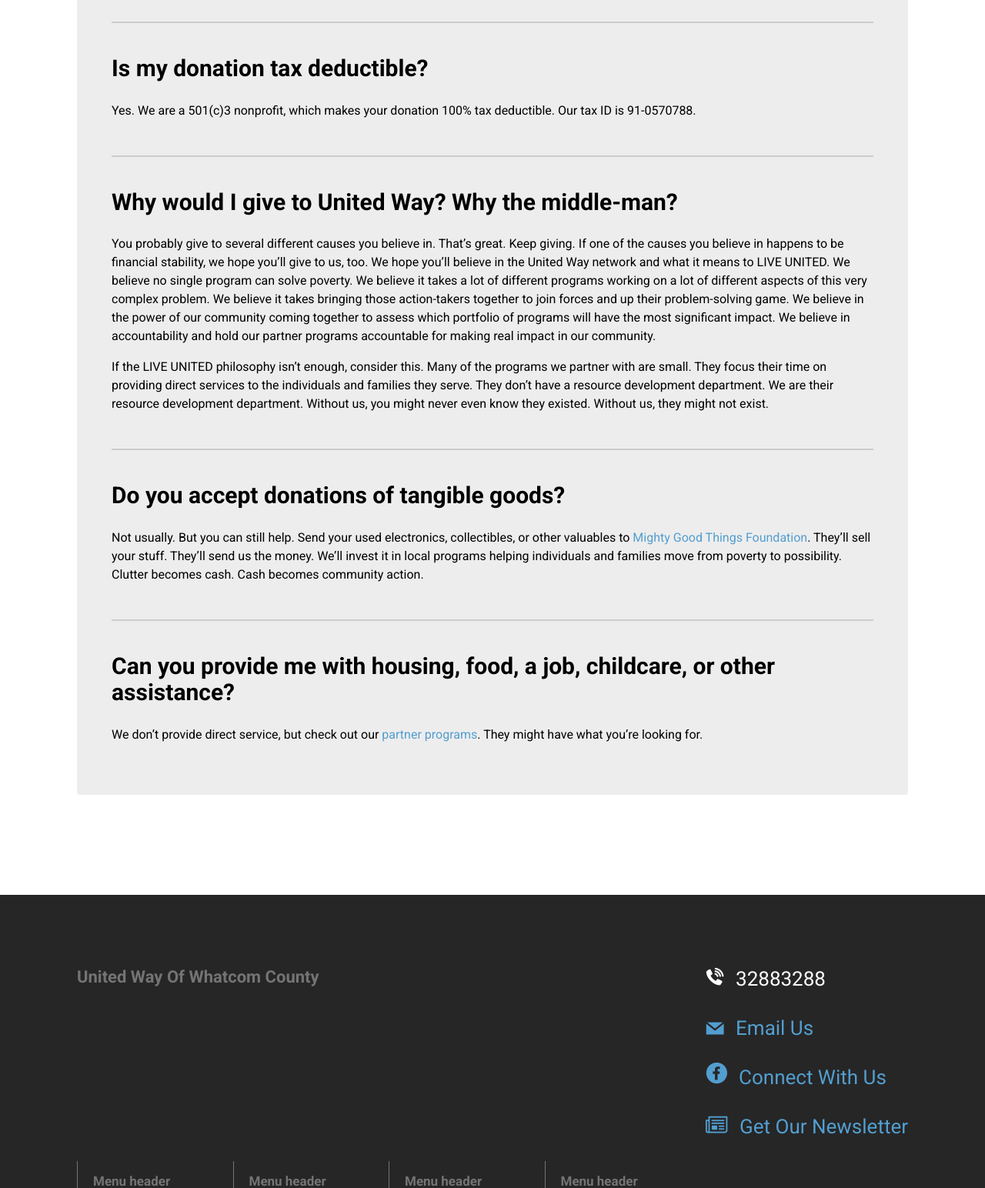
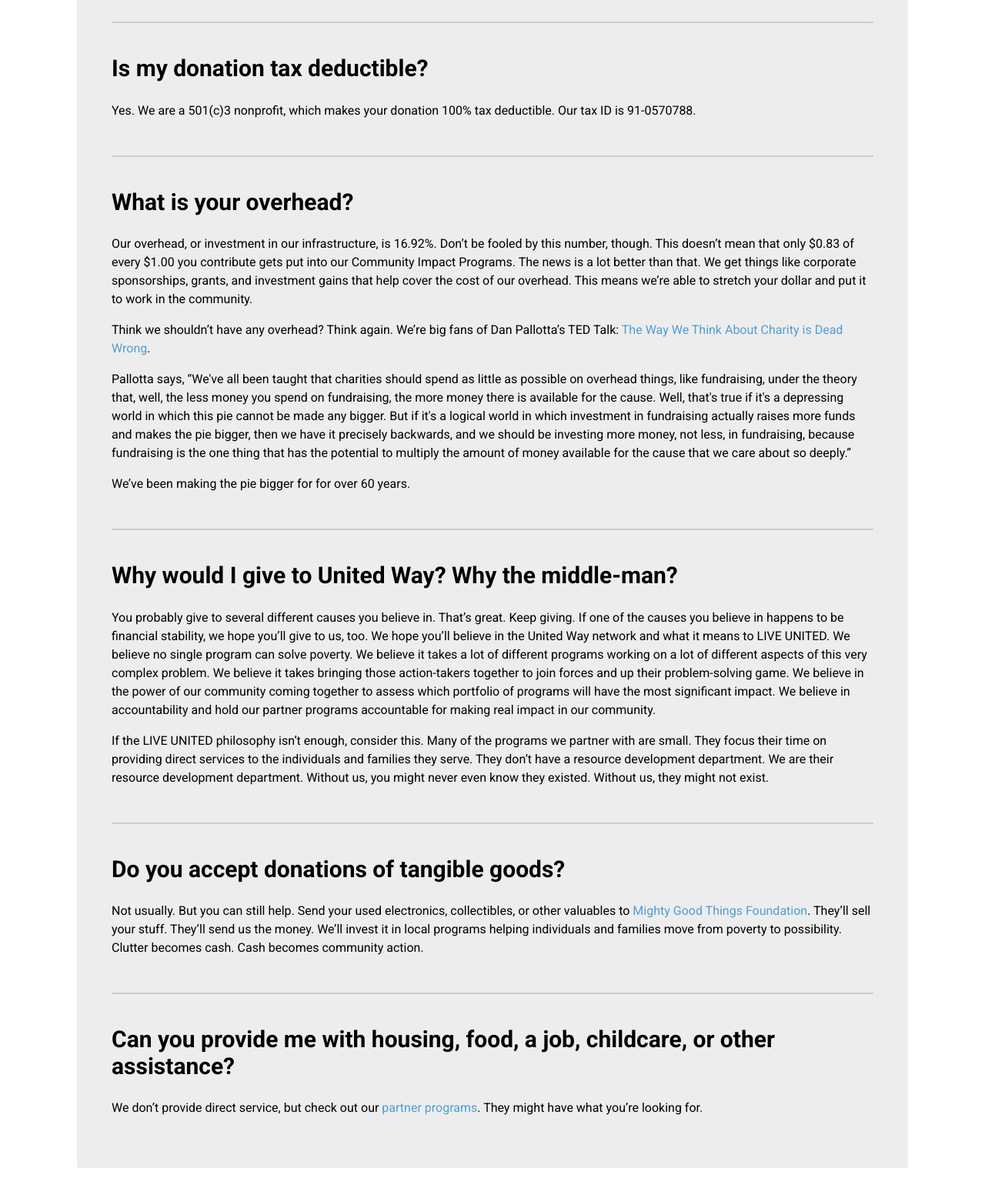
Before and after one commit to lukehtravis/unitedwaywhatcom, a PHP site: page /5.7-other-faq.php in a window 1280 px wide. Shown: the part 489-2033 px from the top of the page at 77% size. Run offline with PHP 8.4, Linux system fonts and the light colour scheme.

Commit message:
missing section in faqs

```diff
--- a/inc/other-faq.php
+++ b/inc/other-faq.php
@@ -11,6 +11,13 @@
       <div class="faq-box-section">
         <h2>Is my donation tax deductible?</h2>
         <p>Yes. We are a 501(c)3 nonprofit, which makes your donation 100% tax deductible. Our tax ID is 91-0570788.</p>
+      </div>
+      <div class="faq-box-section">
+        <h2>What is your overhead?</h2>
+        <p>Our overhead, or investment in our infrastructure, is 16.92%. Don’t be fooled by this number, though. This doesn’t mean that only $0.83 of every $1.00 you contribute gets put into our Community Impact Programs. The news is a lot better than that. We get things like corporate sponsorships, grants, and investment gains that help cover the cost of our overhead. This means we’re able to stretch your dollar and put it to work in the community.</p>
+        <p>Think we shouldn’t have any overhead? Think again. We’re big fans of Dan Pallotta’s TED Talk: <a href="#">The Way We Think About Charity is Dead Wrong</a>.</p>
+        <p>Pallotta says, “We've all been taught that charities should spend as little as possible on overhead things, like fundraising, under the theory that, well, the less money you spend on fundraising, the more money there is available for the cause. Well, that's true if it's a depressing world in which this pie cannot be made any bigger. But if it's a logical world in which investment in fundraising actually raises more funds and makes the pie bigger, then we have it precisely backwards, and we should be investing more money, not less, in fundraising, because fundraising is the one thing that has the potential to multiply the amount of money available for the cause that we care about so deeply.”</p>
+        <p>We’ve been making the pie bigger for for over 60 years.</p>
       </div>
       <div class="faq-box-section">
         <h2>Why would I give to United Way? Why the middle-man?</h2>
```
